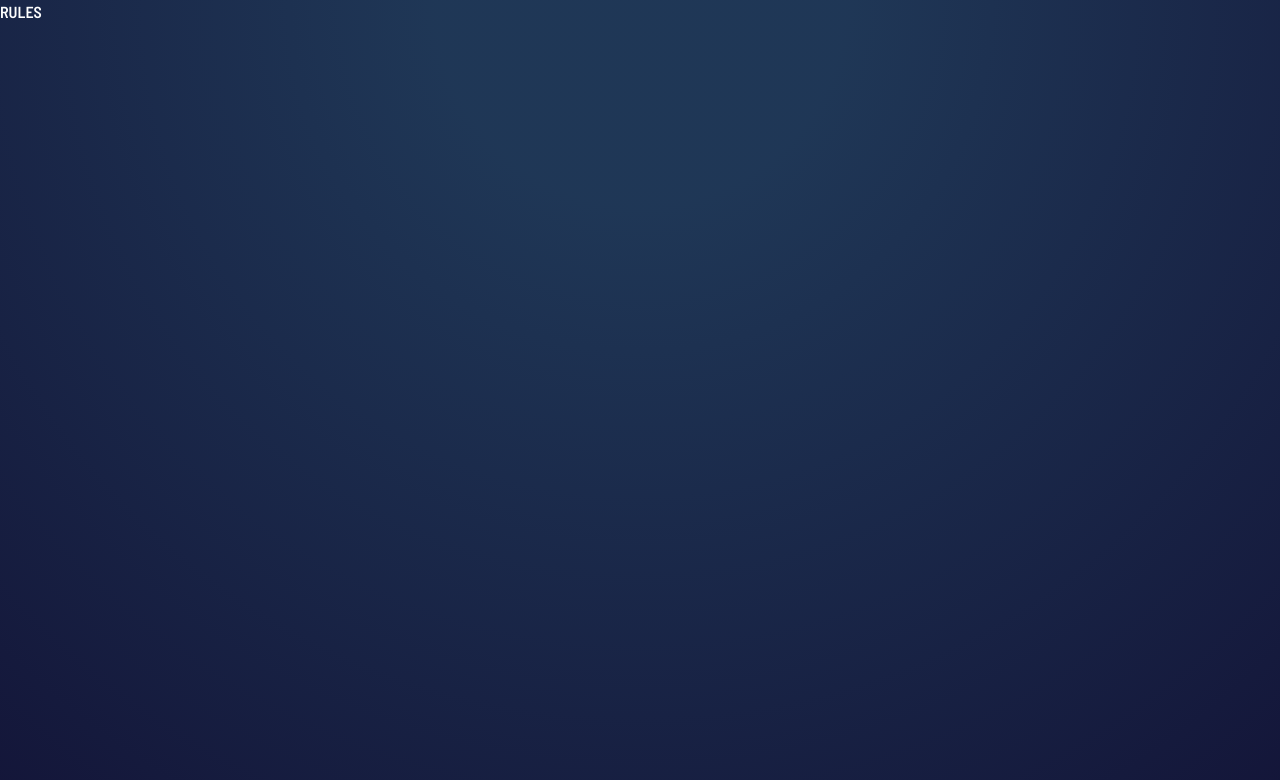
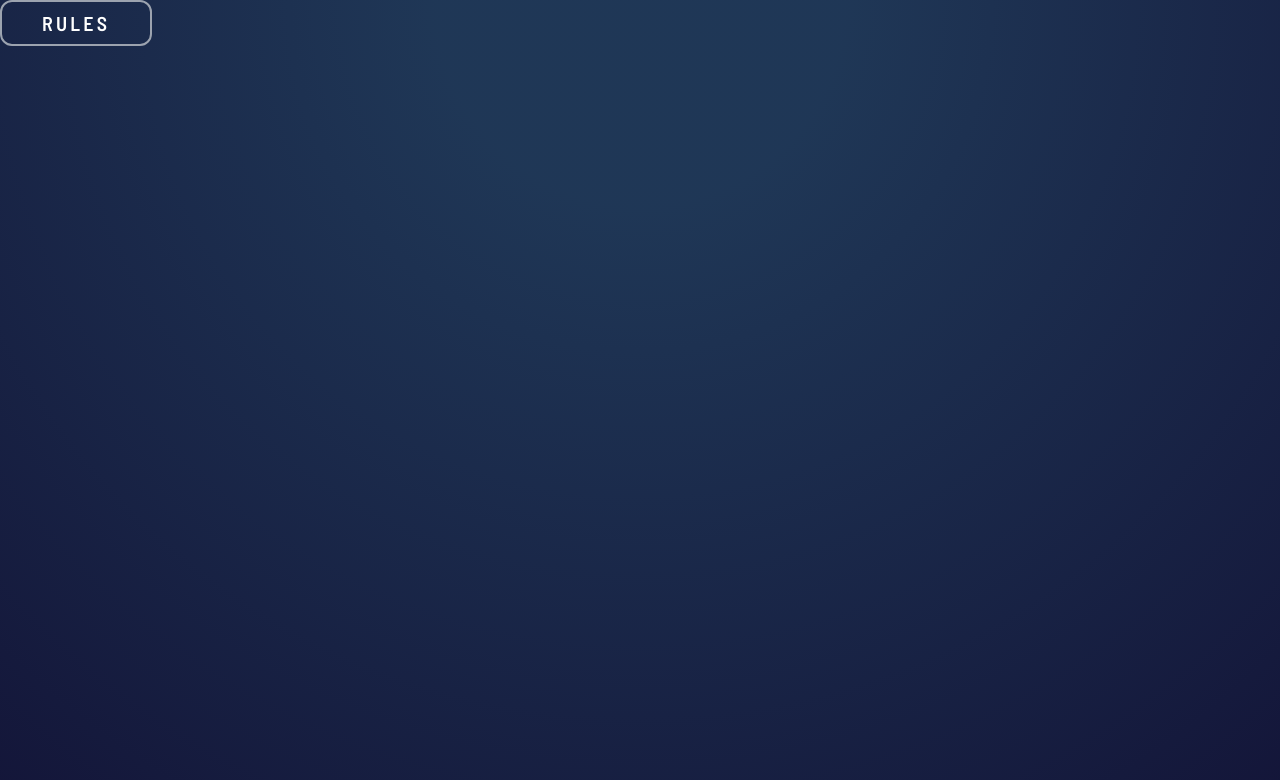
Before and after one commit to echudev/sheldon-game, a React (Vite) app: page / in a window 1280 px wide. Shown: the top 780 px of the page. Built offline with nearby package versions, Linux system fonts and the light colour scheme.

Commit message:
corrijo letterSpacing en tailwind.config.cjs

```diff
--- a/src/components/ButtonRules/index.tsx
+++ b/src/components/ButtonRules/index.tsx
@@ -1,5 +1,9 @@
 const ButtonRules = () => {
-  return <button>RULES</button>;
+  return (
+    <button className="border-2 rounded-xl border-gray-400 py-2.5 px-10 text-lg mt-auto">
+      RULES
+    </button>
+  );
 };
 
 export default ButtonRules;
--- a/src/index.css
+++ b/src/index.css
@@ -19,6 +19,7 @@
 @layer base {
   body {
     height: 100vh;
+    display: flex;
     font-family: "Barlow Semi Condensed";
     background-image: radial-gradient(
       circle at top,
--- a/tailwind.config.cjs
+++ b/tailwind.config.cjs
@@ -10,7 +10,7 @@ module.exports = {
       colors: {
         score: "hsl(229, 64%, 46%)",
         dark: "hsl(229, 25%, 31%)",
-        headerOutline: "hsl(217, 16%, 45%)"
+        headerOutline: "hsl(217, 16%, 45%)",
       },
       backgroundImage: () => ({
         "gradient-scissors": `linear-gradient(to top, hsl(39, 89%, 49%), hsl(40, 84%, 53%))`,
@@ -30,23 +30,23 @@ module.exports = {
       fontSize: {
         xs: [
           "11px",
-          { lineHeight: "18px", fontWeight: "600", letterSpacing: "-0.23px" },
+          { lineHeight: "18px", fontWeight: "600", letterSpacing: "0.2rem" },
         ],
         sm: [
           "12px",
-          { lineHeight: "15px", fontWeight: "600", letterSpacing: "-0.25px" },
+          { lineHeight: "15px", fontWeight: "600", letterSpacing: "0.2rem" },
         ],
         base: [
           "16px",
-          { lineHeight: "24px", fontWeight: "600", letterSpacing: "-0.8px" },
+          { lineHeight: "24px", fontWeight: "600", letterSpacing: "0.2rem" },
         ],
         lg: [
           "20px",
-          { lineHeight: "22px", fontWeight: "600", letterSpacing: "-0.63px" },
+          { lineHeight: "22px", fontWeight: "600", letterSpacing: "0.2rem" },
         ],
         xl: [
           "32px",
-          { lineHeight: "36px", fontWeight: "600", letterSpacing: "-1px" },
+          { lineHeight: "36px", fontWeight: "600", letterSpacing: "0.2rem" },
         ],
       },
     },
```
Also changed, not shown: 1 other file (tests, documents, lock files or other folders).
